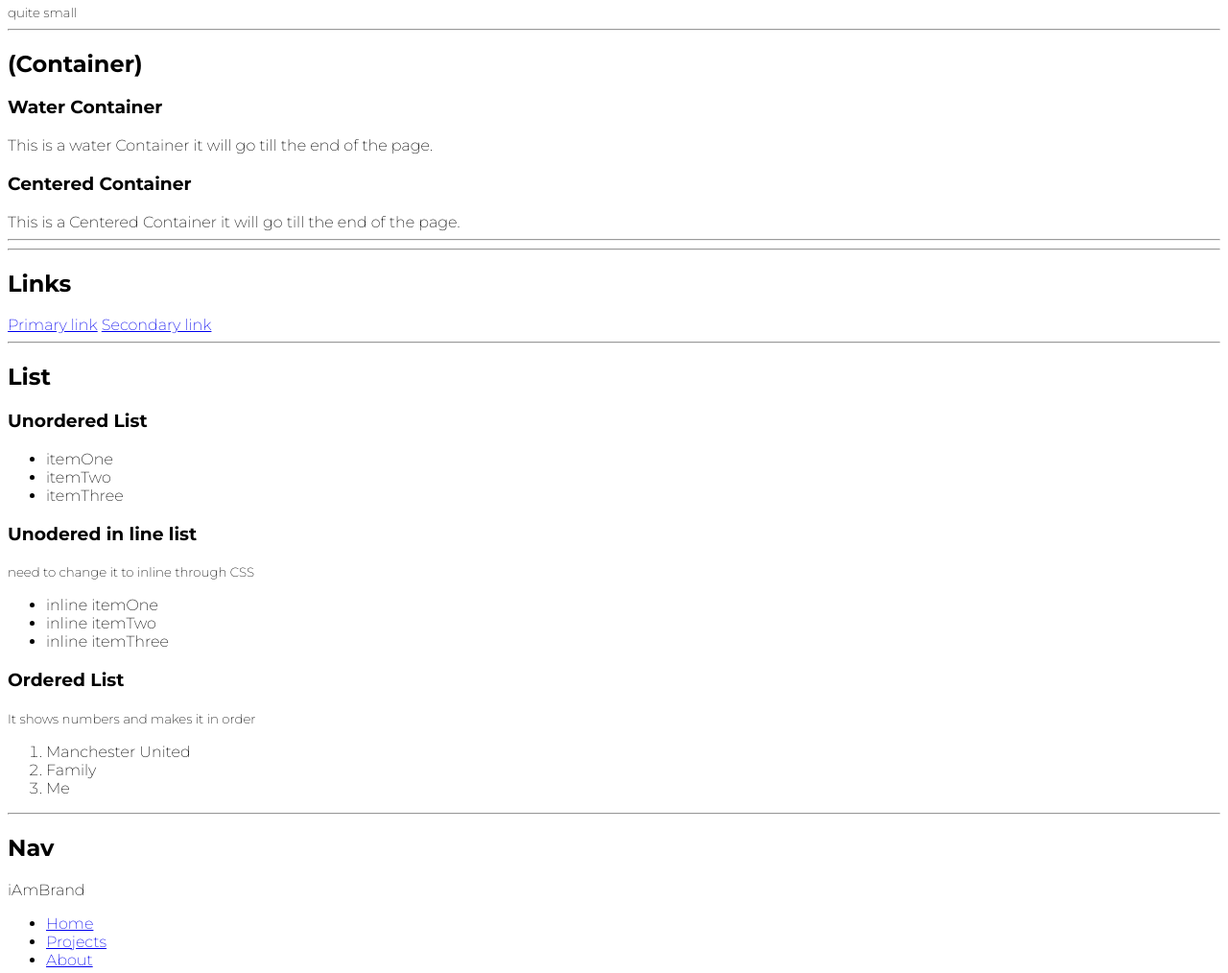
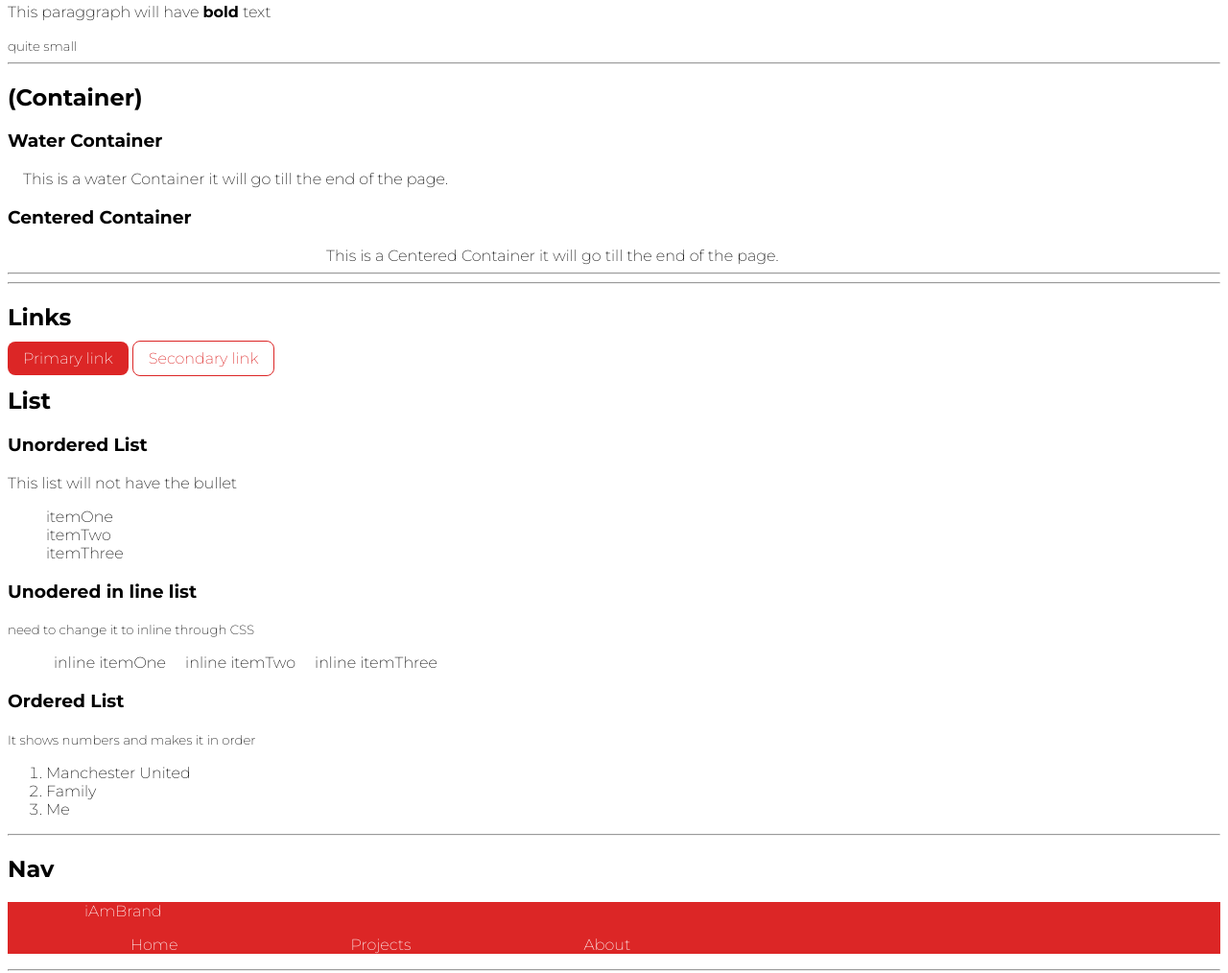
Before and after one commit to whois1T4CH1/Mohammad-Arham-Alam-website, a plain HTML site: page index.html in a window 1280 px wide. Shown: the part 282-1296 px from the top of the page at 96% size. Drawn offline with Linux system fonts and the light colour scheme.

Commit message:
list: CSS updated

```diff
--- a/index.html
+++ b/index.html
@@ -9,14 +9,15 @@
 </head>
 <body>
 
-    <h1 id="arham">Arham component library</h1>
+    <h1 >Arham component library</h1>
     <p>I am creating a library which will store all my projects and my   resume and social media hadles. </p>
     <hr>
 
 
     <h1>This is the biggest heading</h1>
     <h2>Second biggest heading</h2>
-    <p class="para">like a paragraph</p>
+    <p>like a paragraph</p>
+    <p>This paraggraph will have <strong>bold</strong> text</p>
     <small>quite small</small>
 
     <hr>
@@ -24,12 +25,13 @@
     <h2>(Container)</h2>
 
     <h3>Water Container</h3>
-    <div>
+    <div class="container">
         This is a water Container it will go till the end of the page.
     </div>
 
     <h3>Centered Container</h3>
-    <div>
+    <div class="container
+    container-center">
         This is a Centered Container it will go till the end of the page.
     </div>
 
@@ -39,10 +41,12 @@
 
      <h2>Links</h2>
 
-     <a href="/">Primary link</a>
-     <a href="/">Secondary link</a>
+     <a class="links
+     primary-link" href="/">Primary link</a>
+     <a class="links
+     secondary-link" href="/">Secondary link</a>
 
-    <hr>
+
 
     <h2>
         List
@@ -52,7 +56,9 @@
         Unordered List
     </h3>
 
-    <ul>
+    <p>This list will not have the bullet</p>
+
+    <ul class="non-bullet">
         <li>
             itemOne
         </li>
@@ -67,22 +73,22 @@
     <h3>
         Unodered in line list
     </h3>
-    <small class="para">need to change it to inline through CSS</small>
+    <small>need to change it to inline through CSS</small>
 
-    <ul>
-        <li>
+    <ul class="non-bullet">
+        <li class="list-inLine">
             inline itemOne
         </li>
-        <li>
+        <li class="list-inLine">
             inline itemTwo
         </li>
-        <li>
+        <li class="list-inLine">
             inline itemThree
         </li>
     </ul>
 
     <h3>Ordered List</h3>
-    <small class="para">It shows numbers and makes it in order</small>
+    <small>It shows numbers and makes it in order</small>
 
     <ol>
         <li>Manchester United </li>
@@ -94,17 +100,20 @@
 
     <h2>Nav</h2>
 
-    <nav>
-        <div>iAmBrand</div>
-        <ul>
-            <li>
-                <a href="/">Home</a>
+    <nav class="redBackground">
+        <div class="whiteInText">iAmBrand</div>
+        <ul >
+            <li class="navInLine">
+                <a class="whiteInText
+                noUnderline" href="/">Home</a>
             </li>
-            <li>
-                <a href="/">Projects</a>
+            <li class="navInLine">
+                <a class="whiteInText
+                noUnderline" href="/">Projects</a>
             </li>
-            <li>
-                <a href="/">About</a>
+            <li class="navInLine">
+                <a class="whiteInText
+                noUnderline" href="/">About</a>
             </li>
         </ul>
     </nav>
--- a/styles.css
+++ b/styles.css
@@ -38,3 +38,30 @@ body {
     color: var(--primary-color);
     border: 1px solid var(--primary-color);
 }
+
+.non-bullet {
+    list-style: none;
+}
+
+.list-inLine {
+    display: inline;
+    padding: 0rem 0.5rem;
+}
+
+.navInLine {
+    display: inline;
+    padding: 0rem 0.5rem;
+}
+
+.noUnderline {
+    text-decoration: none;
+}
+
+.redBackground {
+    background-color: #DC2626;
+}
+
+.whiteInText {
+    color: white;
+    padding: 0rem 5rem;
+}
```
